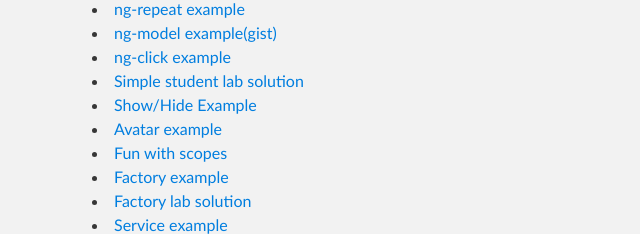
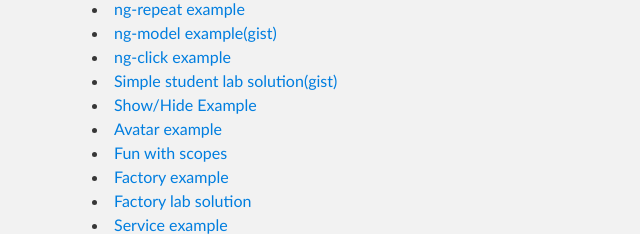
Before and after one commit to launchscout/campng, a plain HTML site: page index.html in a window 1280 px wide. Shown: the part 350-584 px from the top of the page, 248-888 px from the left. Drawn offline with Linux system fonts and the light colour scheme.

Commit message:
more gist link

```diff
--- a/index.html
+++ b/index.html
@@ -38,7 +38,7 @@
   <li><a href="http://jsbin.com/caxuq/10/edit">ng-repeat example</a></li>
   <li><a href="http://jsbin.com/gorop/8/edit">ng-model example</a><a href="https://gist.github.com/superchris/dd82255fde13bed69d15">(gist)</a></li>
   <li><a href="http://jsbin.com/celuk/7/edit">ng-click example</a></li>
-  <li><a href="http://jsbin.com/caxuq/12/edit">Simple student lab solution</a></li>
+  <li><a href="http://jsbin.com/caxuq/12/edit">Simple student lab solution</a><a href="https://gist.github.com/superchris/38862dd2270f5212bd8e">(gist)</a></li>
   <li><a href="http://jsbin.com/xibez/7/edit">Show/Hide Example<a></li>
   <li><a href="http://jsbin.com/tomap/3/edit">Avatar example</a></li>
   <li><a href="http://jsbin.com/kucusa/2/edit">Fun with scopes</a></li>
```
